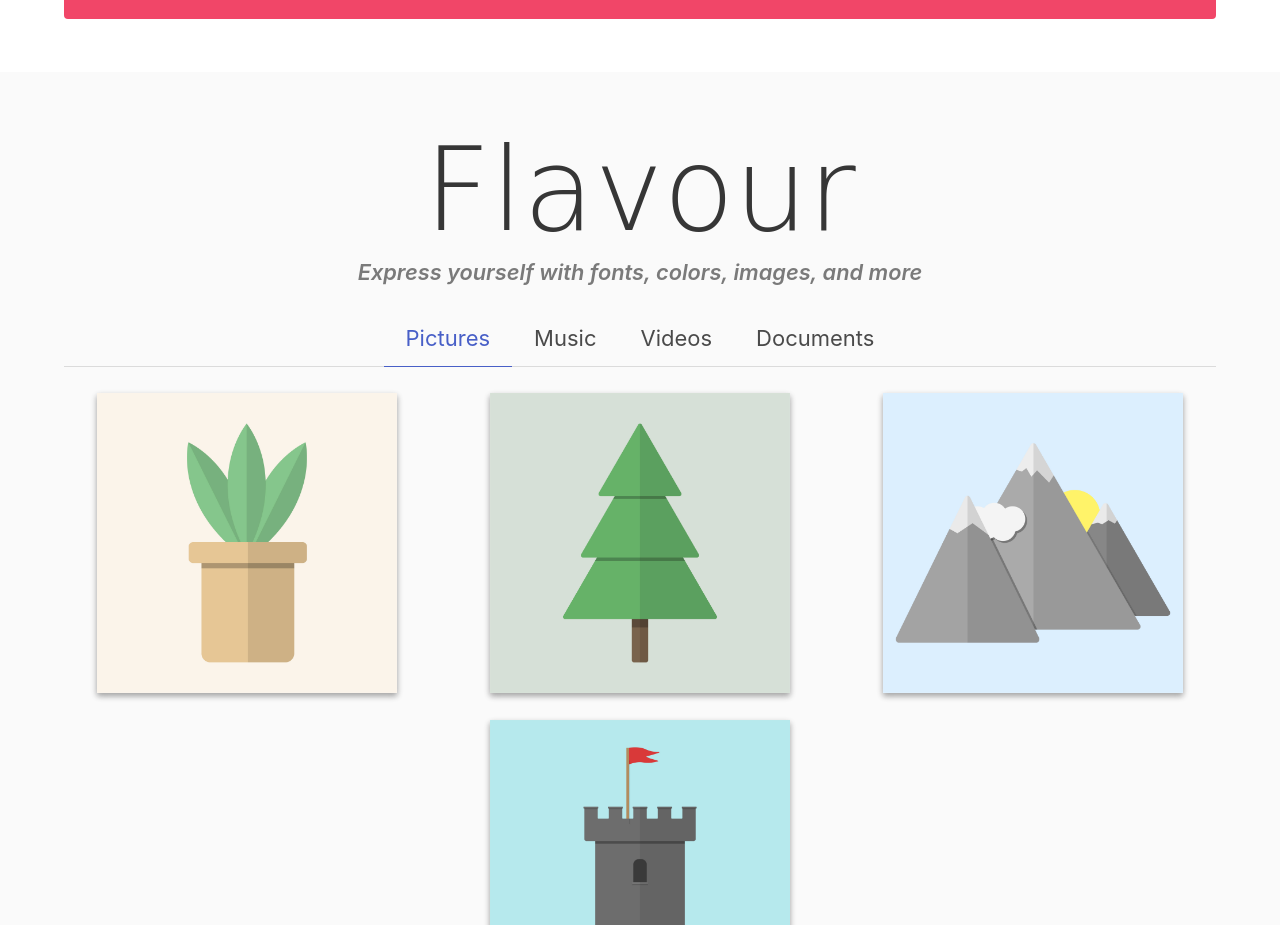
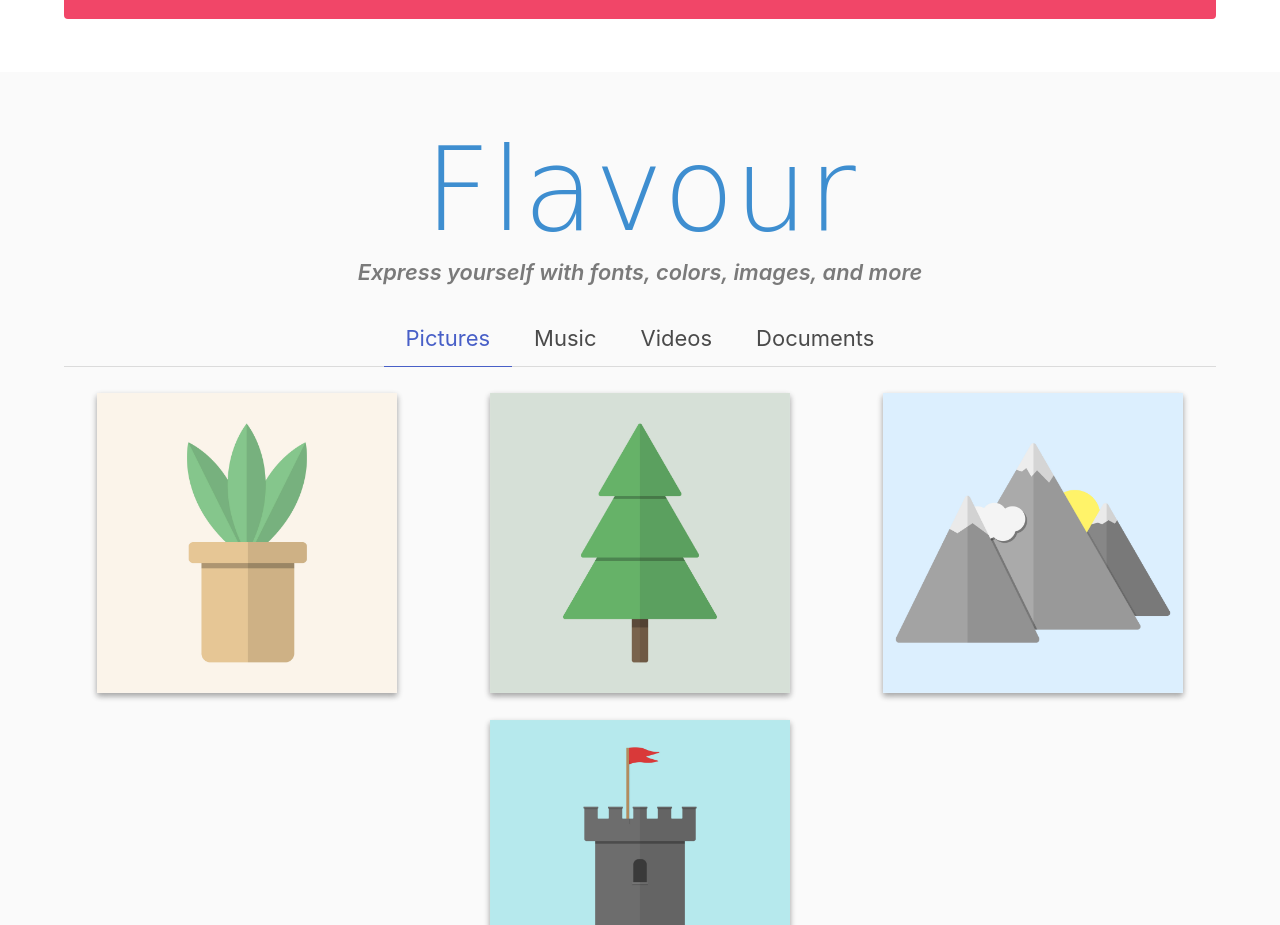
Before and after one commit to jdmar3-comp426/a02-zeyuz18, a website: page index.html in a window 1280 px wide. Shown: the part 2222-3147 px from the top of the page. Drawn offline with nearby package versions, Linux system fonts and the light colour scheme; a web font is replaced by a local one.

Commit message:
family-secondary

```diff
--- a/index.html
+++ b/index.html
@@ -88,7 +88,7 @@
 <section class="section">
     <div class="container">
         <div class="content has-text-centered">
-            <h1 class="title has--info is-family-secondary">Flavour</h1>
+            <h1 class="title has-text-info is-family-secondary">Flavour</h1>
             <h5 class="subtitle has-text-grey is-italic">Express yourself with fonts, colors, images, and more</h5>
         </div>
         <div class="tabs is-medium is-centered">
```
